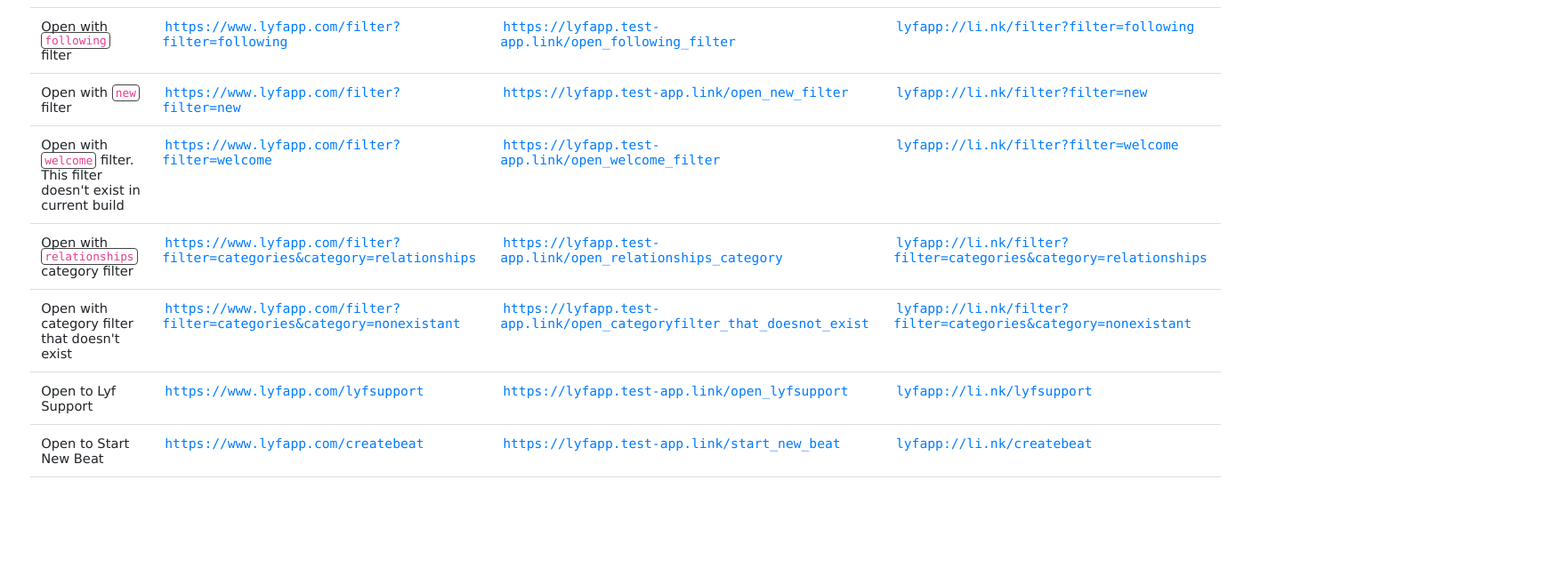
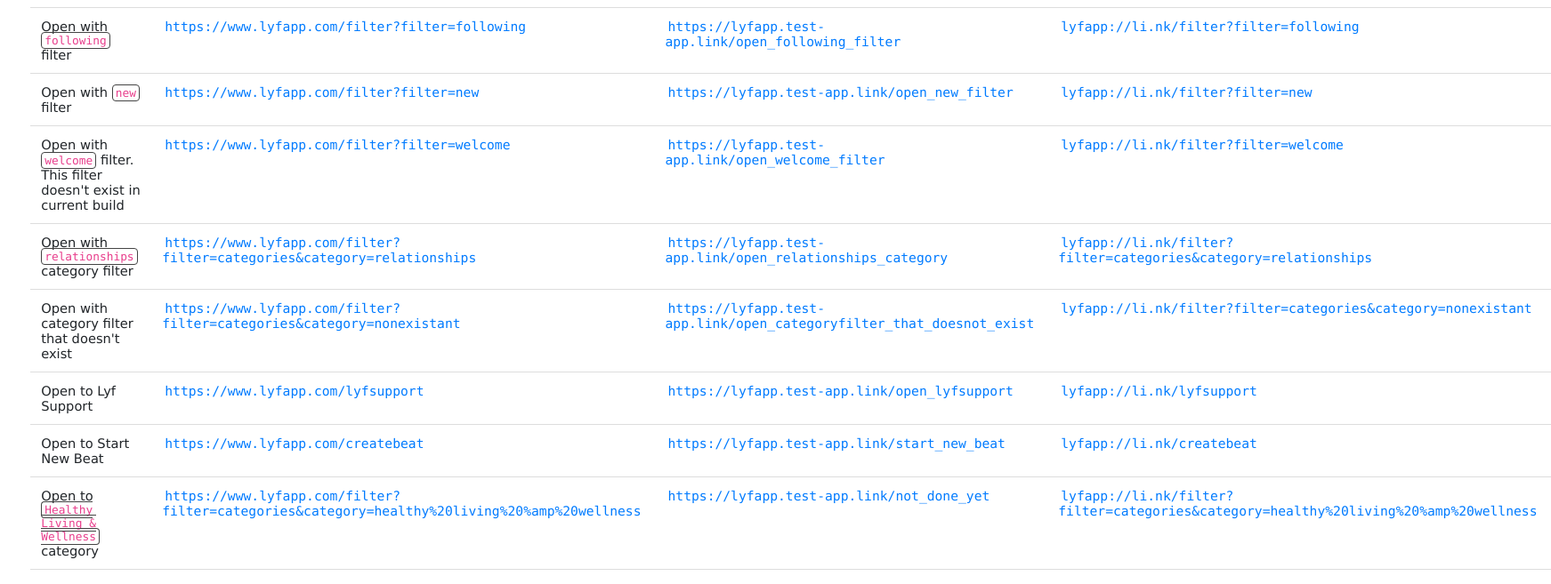
Before and after one commit to lyf-app/lyf-app.github.io, a plain HTML site: page testTable.html in a window 1280 px wide. Shown: the part 611-1268 px from the top of the page at 89% size, 1743 px wide, since content can reach past the window. Before the commit the page ends 1164 px from the top, so only its background shows below. Drawn offline with nearby package versions, Linux system fonts and the light colour scheme.

Commit message:
Add category with spaces & ampersand

```diff
--- a/testTable.html
+++ b/testTable.html
@@ -121,6 +121,12 @@
                         <td class="linksCol"><a href="https://lyfapp.test-app.link/start_new_beat">https://lyfapp.test-app.link/start_new_beat</a></td>
                         <td class="linksCol"><a href="lyfapp://li.nk/createbeat">lyfapp://li.nk/createbeat</a></td>
                     </tr>
+                    <tr>
+                        <td class="descCol smaller">Open to <code>Healthy Living & Wellness</code> category</td>
+                        <td class="linksCol"><a href="https://www.lyfapp.com/filter?filter=categories&category=healthy%20living%20%amp%20wellness">https://www.lyfapp.com/filter?filter=categories&category=healthy%20living%20%amp%20wellness</a></td>
+                        <td class="linksCol"><a href="https://lyfapp.test-app.link/not_done_yet">https://lyfapp.test-app.link/not_done_yet</a></td>
+                        <td class="linksCol"><a href="lyfapp://li.nk/filter?filter=categories&category=healthy%20living%20%amp%20wellness">lyfapp://li.nk/filter?filter=categories&category=healthy%20living%20%amp%20wellness</a></td>
+                    </tr>
                 </tbody>
             </table>
         </div>
```
